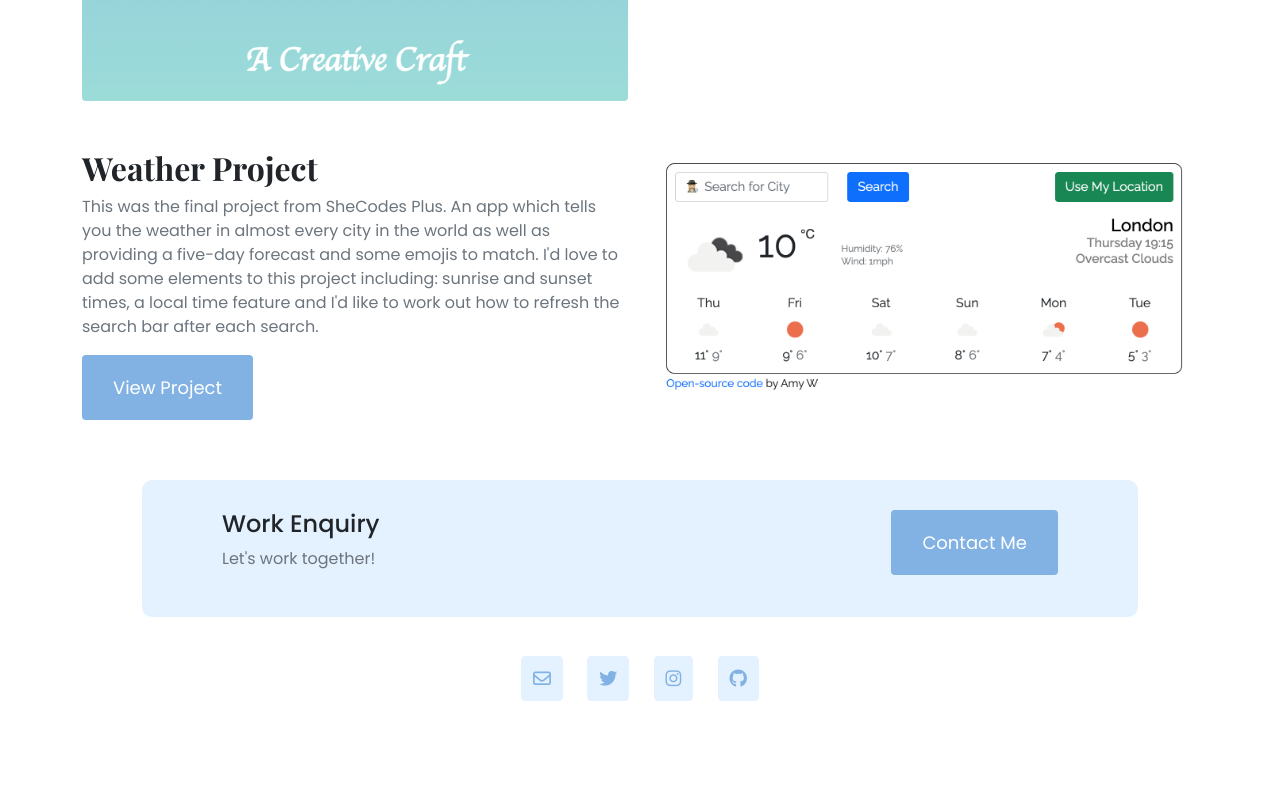
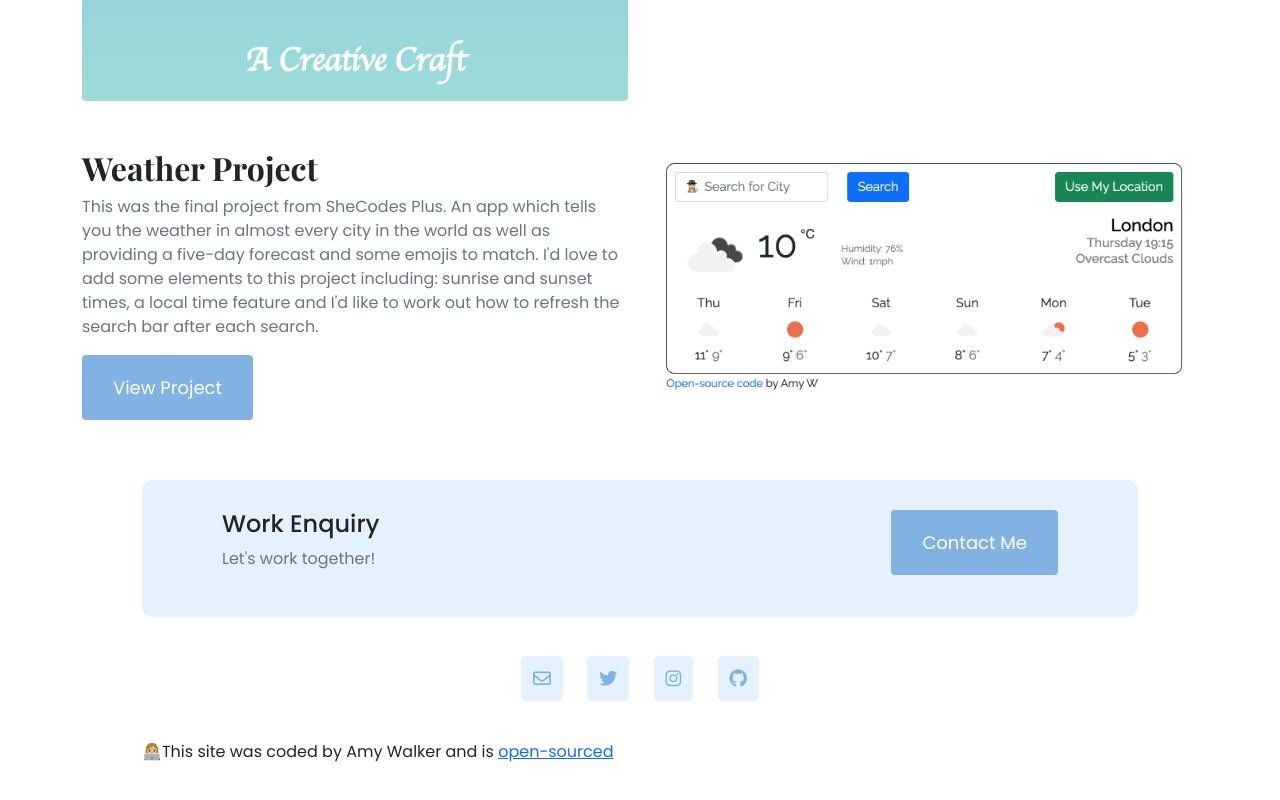
Before and after one commit to amy-712/Portfolio-Project, a plain HTML site: page index.html in a window 1280 px wide. Shown: the part 1209-2009 px from the top of the page. Before the commit the page ends 1961 px from the top, so only its background shows below. Drawn offline with nearby package versions, Linux system fonts and the light colour scheme.

Commit message:
Added GitHub link

```diff
--- a/index.html
+++ b/index.html
@@ -27,7 +27,7 @@
       crossorigin="anonymous"
     ></script>
     <link rel="stylesheet" href="css/styles.css" />
-    <title>Portfolio | Amy Walker</title>
+    <title>My Codin Project Portfolio | Amy Walker</title>
     <meta
       name="description"
       content="Amy Walker is a frontend developer based in London, get in touch to work together."
@@ -147,10 +147,16 @@
           <a href="https://www.instagram.com/amy_lauren0" target="_blank"
             ><i class="fab fa-instagram"></i
           ></a>
-          <a href="https://github.com/amy-712/Portfolio-Project" target="_blank"
+          <a href="https://github.com/amy-712" target="_blank"
             ><i class="fab fa-github"></i
           ></a>
         </div>
+        <p class="mt-5">
+          👩🏼‍💻This site was coded by Amy Walker and is
+          <a href="https://github.com/amy-712/Portfolio-Project">
+            open-sourced</a
+          >
+        </p>
       </footer>
     </div>
   </body>
```
